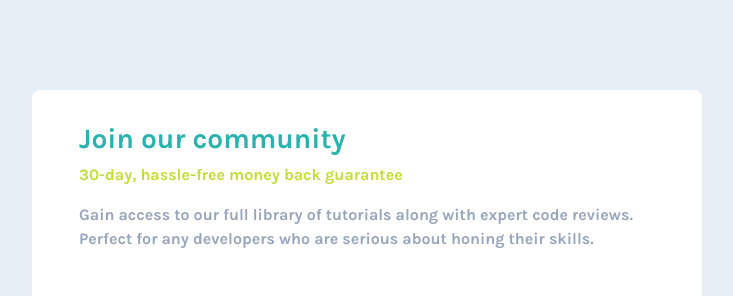
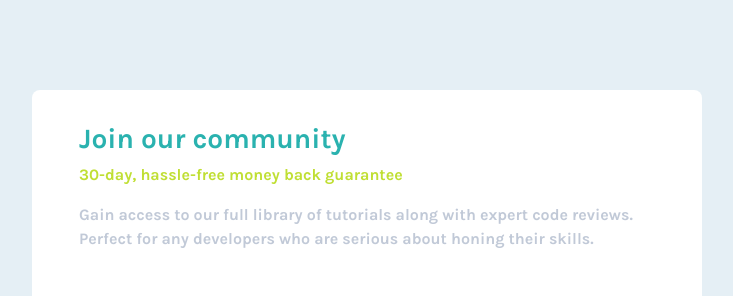
Before and after one commit to Jaimewill0511/single-price-grid-component-master, a plain HTML site: page index.html in a window 1280 px wide. Shown: the top 296 px of the page, without its empty margins (273-1006 px from the left). Drawn offline with nearby package versions, Linux system fonts and the light colour scheme.

Commit message:
Second commit
edited a line weight

```diff
--- a/css/styles.css
+++ b/css/styles.css
@@ -91,6 +91,10 @@ font-size: 3rem;
   bottom: 10px;
 }
 
+.second-line {
+  opacity: 0.6;
+}
+
 @media screen and (max-width: 1000px) {
   .mybut {
   width: 100%;
--- a/index.html
+++ b/index.html
@@ -38,9 +38,9 @@
 
           <h3 class="top_heading">Join our community</h3>
 
-      <p class="top-text" >30-day, hassle-free money back guarantee</p>
+          <p class="top-text">30-day, hassle-free money back guarantee</p>
 
-      <p class="heading_text"  >Gain access to our full library of tutorials along with expert code reviews.
+          <p class="heading_text second-line">Gain access to our full library of tutorials along with expert code reviews.
             Perfect for any developers who are serious about honing their skills.</p>
 
         </div>
```
Lines whose indentation alone changed are shown as unchanged.
